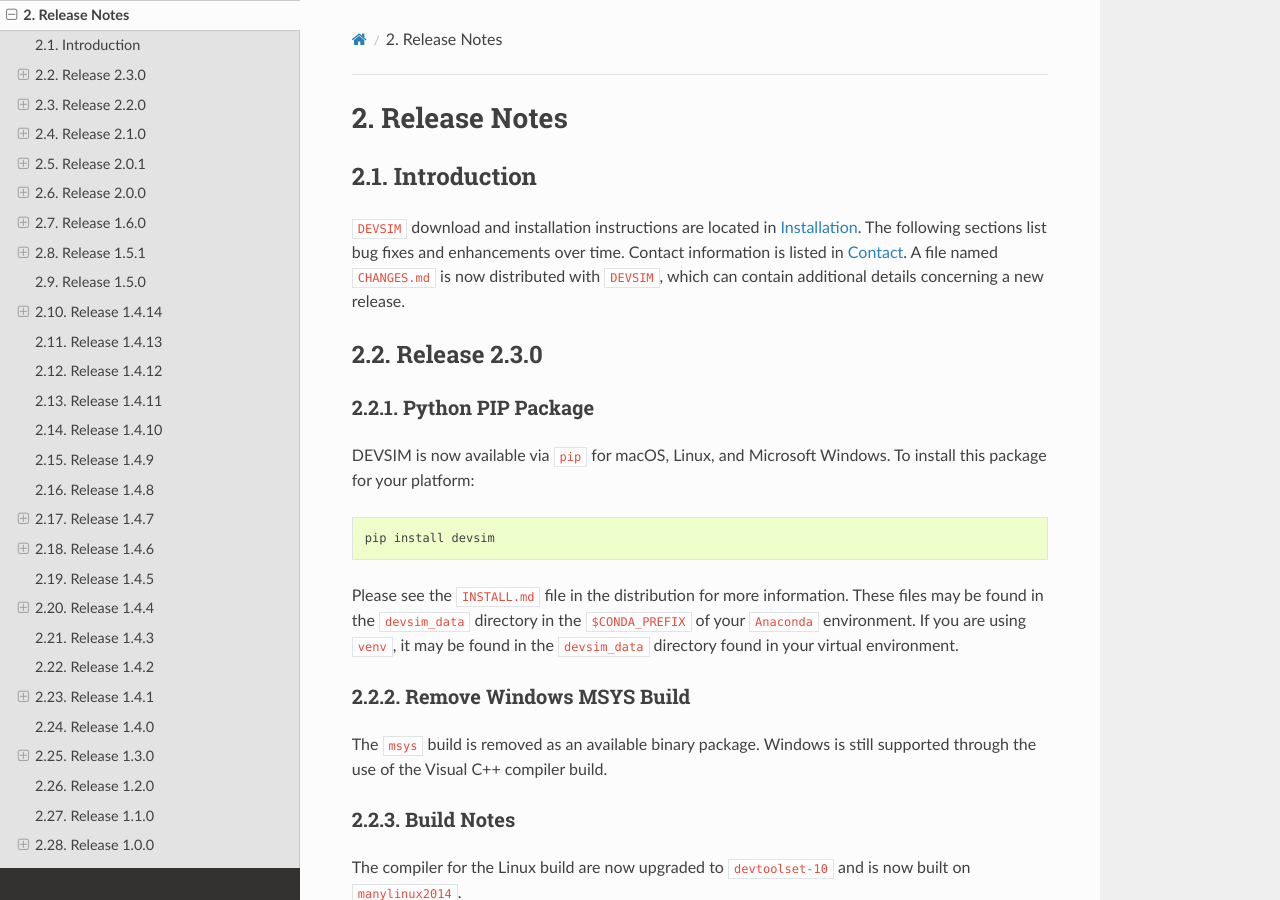
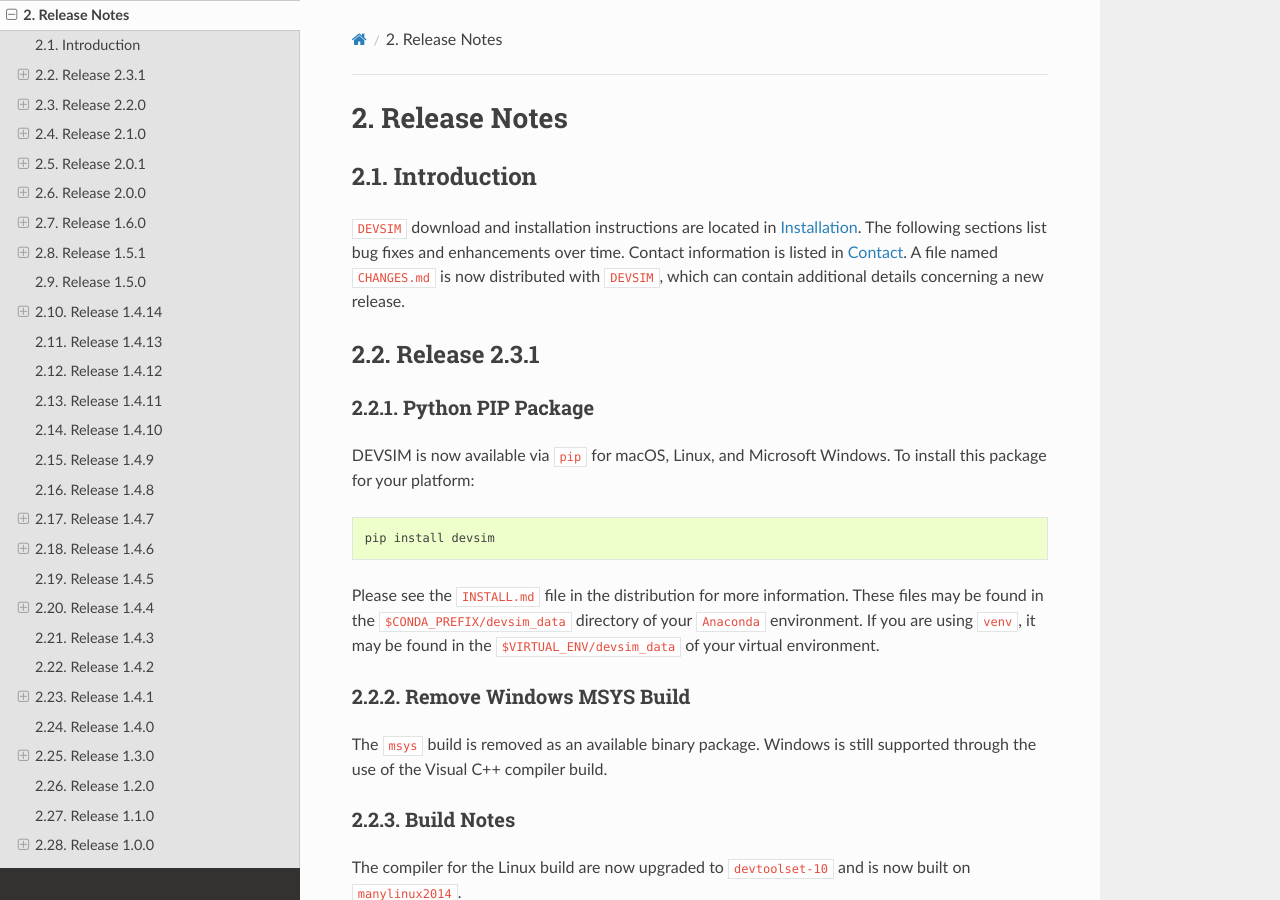
Before and after one commit to devsim/devsim_documentation, a Sphinx documentation site: the page built from sphinx/source/releasenotes.rst, in a window 1280 px wide and 900 px high. Built offline with Sphinx 7.4.7 and the Read the Docs theme 2.0.0, drawn with Linux system fonts in a browser that asks for light colours; cross-references to code outside the pages are shown as plain code.

Commit message:
update for release

```diff
--- a/sphinx/source/conf.py
+++ b/sphinx/source/conf.py
@@ -69,7 +69,7 @@
 # The short X.Y version.
 version = u'2.3'
 # The full version, including alpha/beta/rc tags.
-release = u'2.3.0'
+release = u'2.3.1'
 
 # The language for content autogenerated by Sphinx. Refer to documentation
 # for a list of supported languages.
--- a/sphinx/source/releasenotes.rst
+++ b/sphinx/source/releasenotes.rst
@@ -11,7 +11,7 @@
 A file named ``CHANGES.md`` is now distributed with |devsim|, which can contain additional details concerning a new release.
 
 
-Release 2.3.0
+Release 2.3.1
 ~~~~~~~~~~~~~
 
 Python PIP Package
@@ -23,7 +23,7 @@
 
     pip install devsim
 
-Please see the ``INSTALL.md`` file in the distribution for more information.  These files may be found in the ``devsim_data`` directory in the ``$CONDA_PREFIX`` of your |Anaconda| environment.  If you are using ``venv``, it may be found in the ``devsim_data`` directory found in your virtual environment.
+Please see the ``INSTALL.md`` file in the distribution for more information.  These files may be found in the ``$CONDA_PREFIX/devsim_data`` directory of your |Anaconda| environment.  If you are using ``venv``, it may be found in the ``$VIRTUAL_ENV/devsim_data`` of your virtual environment.
 
 
 Remove Windows MSYS Build
```
